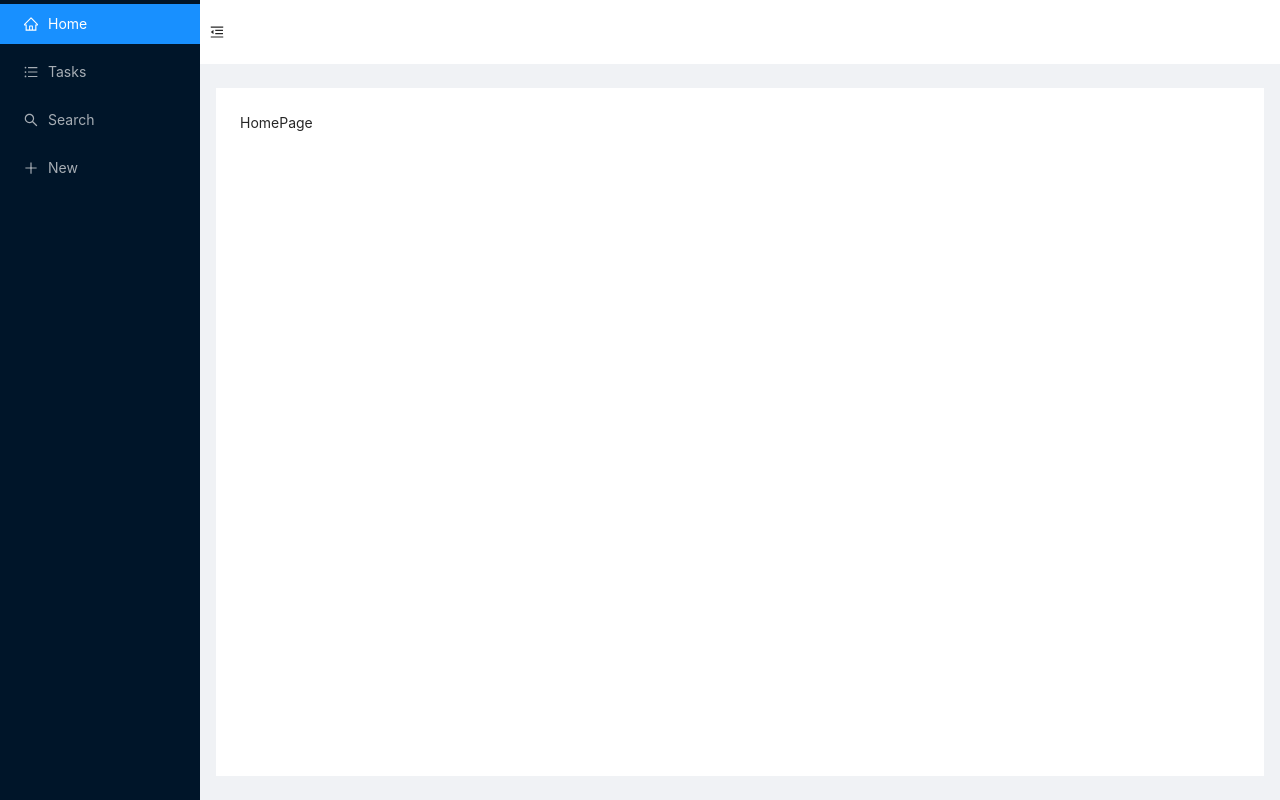
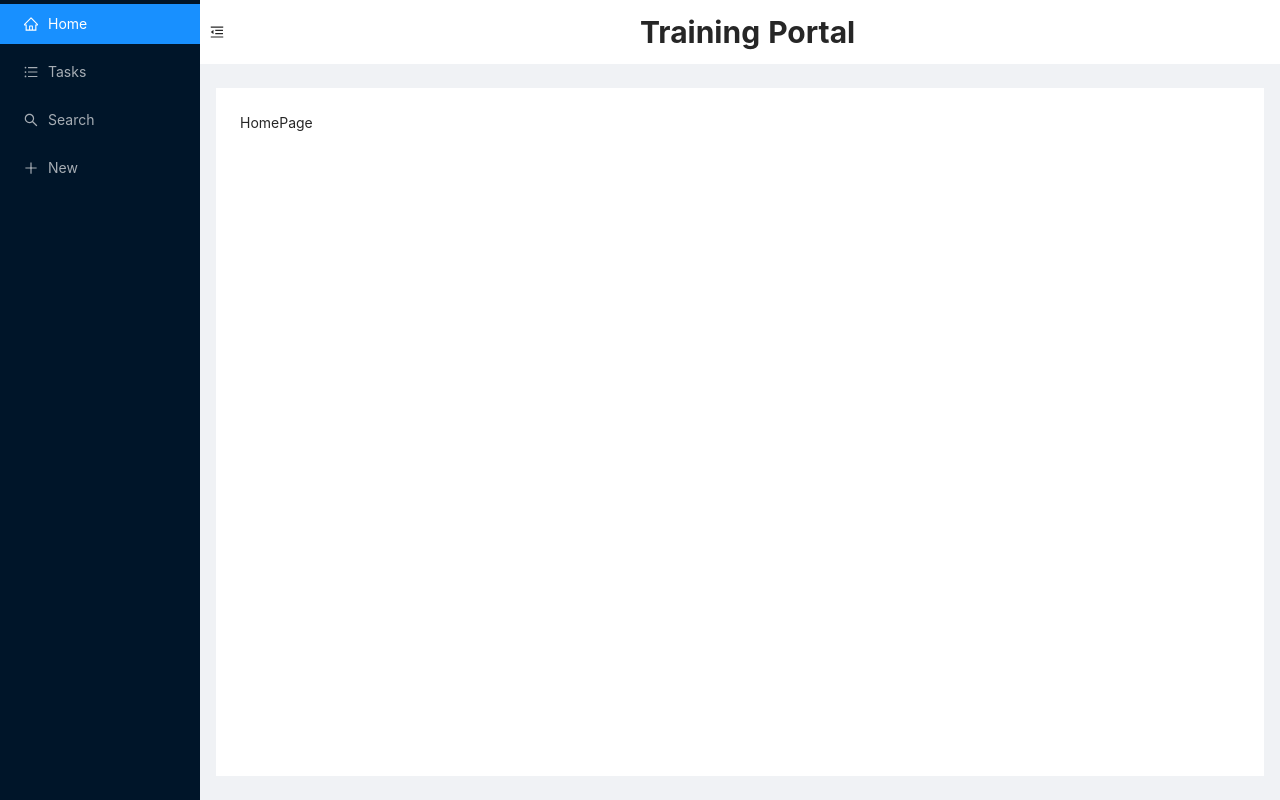
Before and after one commit to amauryperalta28/Learning-system, a React (Vite) app: page / in a window 1280 px wide. Built offline with nearby package versions, Linux system fonts and the light colour scheme.

Commit message:
Added header title

```diff
--- a/src/core/pages/LayoutPage.css
+++ b/src/core/pages/LayoutPage.css
@@ -20,7 +20,19 @@
     background: #fff;
   }
 
-  .layout-father {
+  .layout-container {
     height: 100vh;
     width: 100vw;
   }
+
+  .header {
+    display: flex;
+    flex-direction: row;
+  }
+
+ .header-title {
+    position: absolute;
+    left: 50%;
+    font-size: 30px;
+    font-weight: bold;
+ }
--- a/src/core/pages/LayoutPage.tsx
+++ b/src/core/pages/LayoutPage.tsx
@@ -1,4 +1,11 @@
-import { HomeOutlined, MenuFoldOutlined, MenuUnfoldOutlined, PlusOutlined, SearchOutlined, UnorderedListOutlined, UploadOutlined, UserOutlined, VideoCameraOutlined } from '@ant-design/icons';
+import {
+    HomeOutlined,
+    MenuFoldOutlined,
+    MenuUnfoldOutlined,
+    PlusOutlined,
+    SearchOutlined,
+    UnorderedListOutlined
+} from '@ant-design/icons';
 import Layout from 'antd/lib/layout';
 import Menu from 'antd/lib/menu';
 import React, { useState } from 'react';
@@ -11,7 +18,7 @@ export const LayoutPage = () => {
     const [collapsed, setCollapsed] = useState(false);
 
     return (
-        <Layout className='layout-father'>
+        <Layout className='layout-container'>
             <Sider trigger={null} collapsible collapsed={collapsed}>
                 <div className="logo" />
                 <Menu
@@ -43,11 +50,19 @@ export const LayoutPage = () => {
                 />
             </Sider>
             <Layout className="site-layout">
-                <Header className="site-layout-background" style={{ paddingLeft: 10 }}>
-                    {React.createElement(collapsed ? MenuUnfoldOutlined : MenuFoldOutlined, {
-                        className: 'trigger',
-                        onClick: () => setCollapsed(!collapsed),
-                    })}
+                <Header className="site-layout-background" style={{ paddingLeft: 10 }} >
+                    <div className="header">
+                        <div>
+                            {React.createElement(collapsed ? MenuUnfoldOutlined : MenuFoldOutlined, {
+                                className: 'trigger',
+                                onClick: () => setCollapsed(!collapsed),
+                            })}
+
+                        </div>
+                        <div className='header-title'>Training Portal</div>
+
+                    </div>
+
                 </Header>
                 <Content
                     className="site-layout-background"
@@ -57,7 +72,7 @@ export const LayoutPage = () => {
                         minHeight: 280,
                     }}
                 >
-                    <Outlet/>
+                    <Outlet />
                 </Content>
             </Layout>
         </Layout>
```
